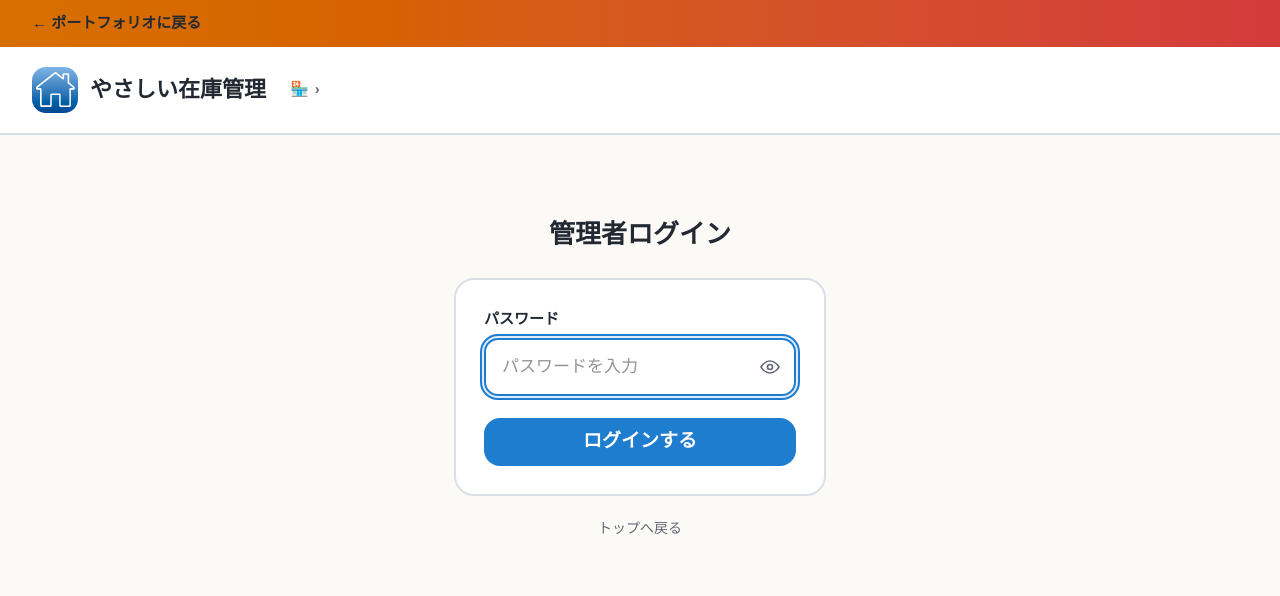
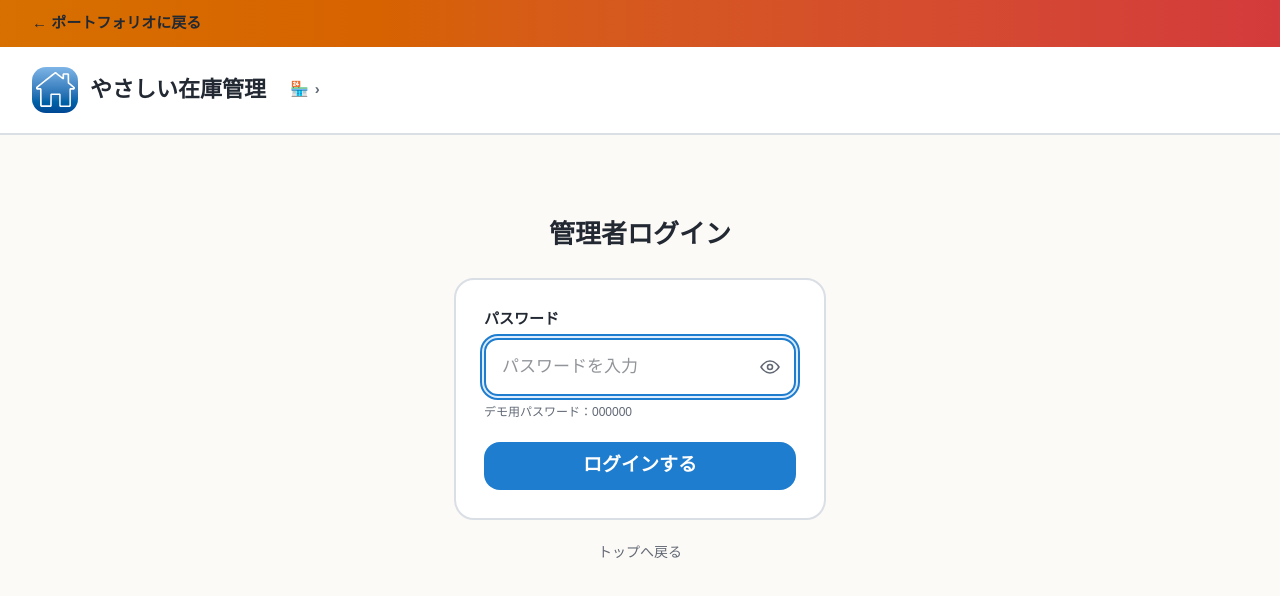
Before and after one commit to coo-07/inventory-management-system, a React (Vite) app: page /admin-login in a window 1280 px wide. Shown: the top 596 px of the page. Built offline with nearby package versions, Linux system fonts and the light colour scheme; no server answers; the database is empty; a web font is replaced by a local one.

Commit message:
ログイン画面にデモ用パスワードの案内を追加
初見のデモ利用者がパスワードを迷わないよう、管理者・スタッフ
両ログイン画面のパスワード欄下に控えめな案内テキストを表示する。

```diff
--- a/src/pages/AdminLogin.jsx
+++ b/src/pages/AdminLogin.jsx
@@ -94,6 +94,9 @@ function AdminLogin() {
               )}
             </button>
           </div>
+          <p className="m-0 mt-2 text-xs" style={{ color: "var(--ink-soft)" }}>
+            デモ用パスワード：000000
+          </p>
           {(capsLockOn || isZenkaku) && (
             <div className="mt-2 flex flex-col gap-0.5 text-[13px] font-bold" style={{ color: "var(--orange-dark)" }}>
               {capsLockOn && <p className="m-0">⚠ Caps Lockがオンになっています</p>}
--- a/src/pages/StaffLogin.jsx
+++ b/src/pages/StaffLogin.jsx
@@ -94,6 +94,9 @@ function StaffLogin() {
               )}
             </button>
           </div>
+          <p className="m-0 mt-2 text-xs" style={{ color: "var(--ink-soft)" }}>
+            デモ用パスワード：000000
+          </p>
           {(capsLockOn || isZenkaku) && (
             <div className="mt-2 flex flex-col gap-0.5 text-[13px] font-bold" style={{ color: "var(--orange-dark)" }}>
               {capsLockOn && <p className="m-0">⚠ Caps Lockがオンになっています</p>}
```
